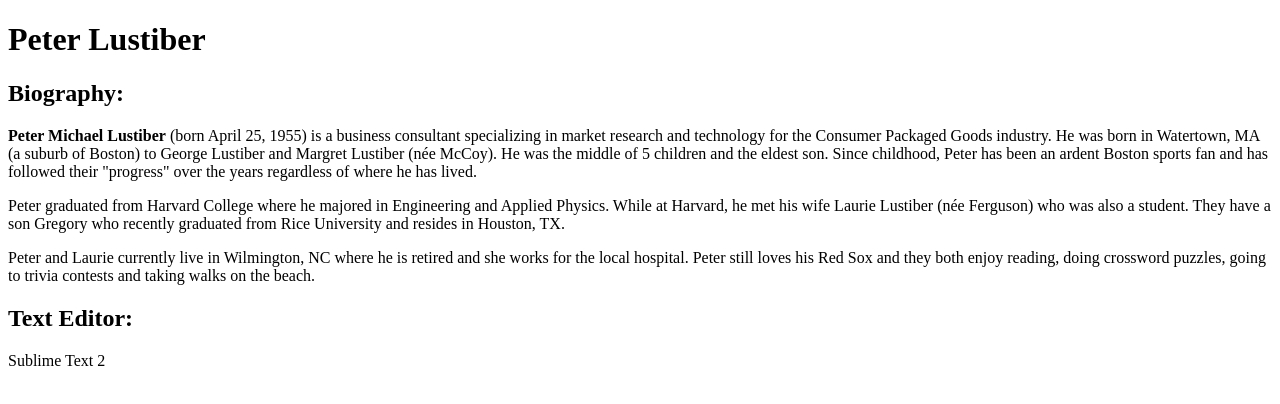
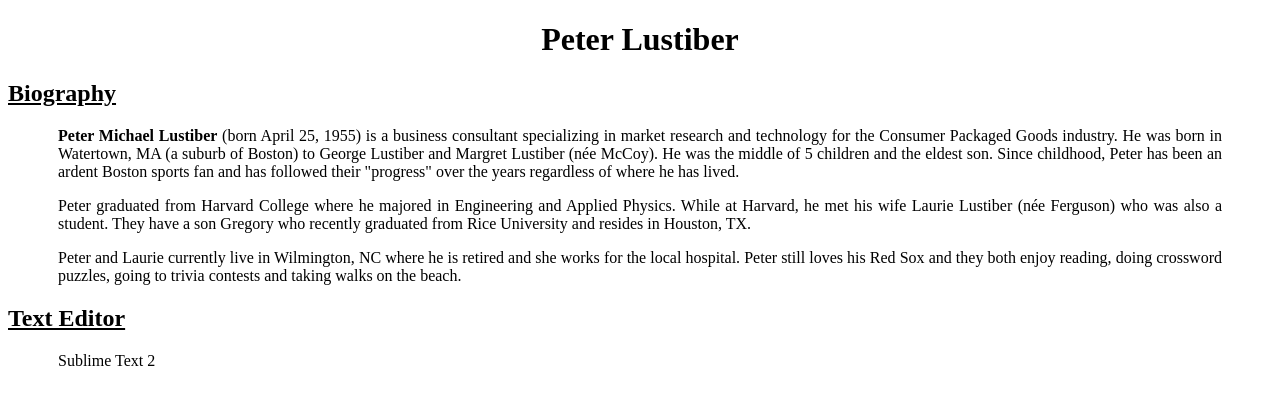
Before and after one commit to plustiber/p1.peterswebpage.biz, a plain HTML site: page index.html in a window 1280 px wide. Drawn offline with Linux system fonts and the light colour scheme.

Commit message:
Added css to directory

```diff
--- a/index.html
+++ b/index.html
@@ -3,10 +3,11 @@
 	<head>
 		<meta charset="UTF-8">
 		<title>CSCI E-15 Project 1</title>
+		<link rel="stylesheet" type="text/css" href="p1.css" media="screen" />
 	</head>
 	<body>
 		<h1>Peter Lustiber</h1>
-		<h2>Biography:</h2>
+		<h2>Biography</h2>
 		<p>
 			<b>Peter Michael Lustiber</b> (born April 25, 1955) is a business consultant specializing in market research and technology for the Consumer Packaged Goods industry.  He was born in Watertown, MA (a suburb of Boston) to George Lustiber and Margret Lustiber (n&eacute;e McCoy).  He was the middle of 5 children and the eldest son.  Since childhood, Peter has been an ardent Boston sports fan and has followed their "progress" over the years regardless of where he has lived.
 		</p>
@@ -16,7 +17,7 @@
 		<p>
 			Peter and Laurie currently live in Wilmington, NC where he is retired and she works for the local hospital.  Peter still loves his Red Sox and they both enjoy reading, doing crossword puzzles, going to trivia contests and taking walks on the beach.
 		</p>
-		<h2>Text Editor:</h2>
+		<h2>Text Editor</h2>
 		<p>
 			Sublime Text 2
 		</p>
--- /dev/null
+++ b/p1.css
@@ -0,0 +1,3 @@
+h1 {text-align:center;}
+h2 {text-decoration:underline;}
+p {text-align:justify; margin-left:50px; margin-right:50px;}
```
